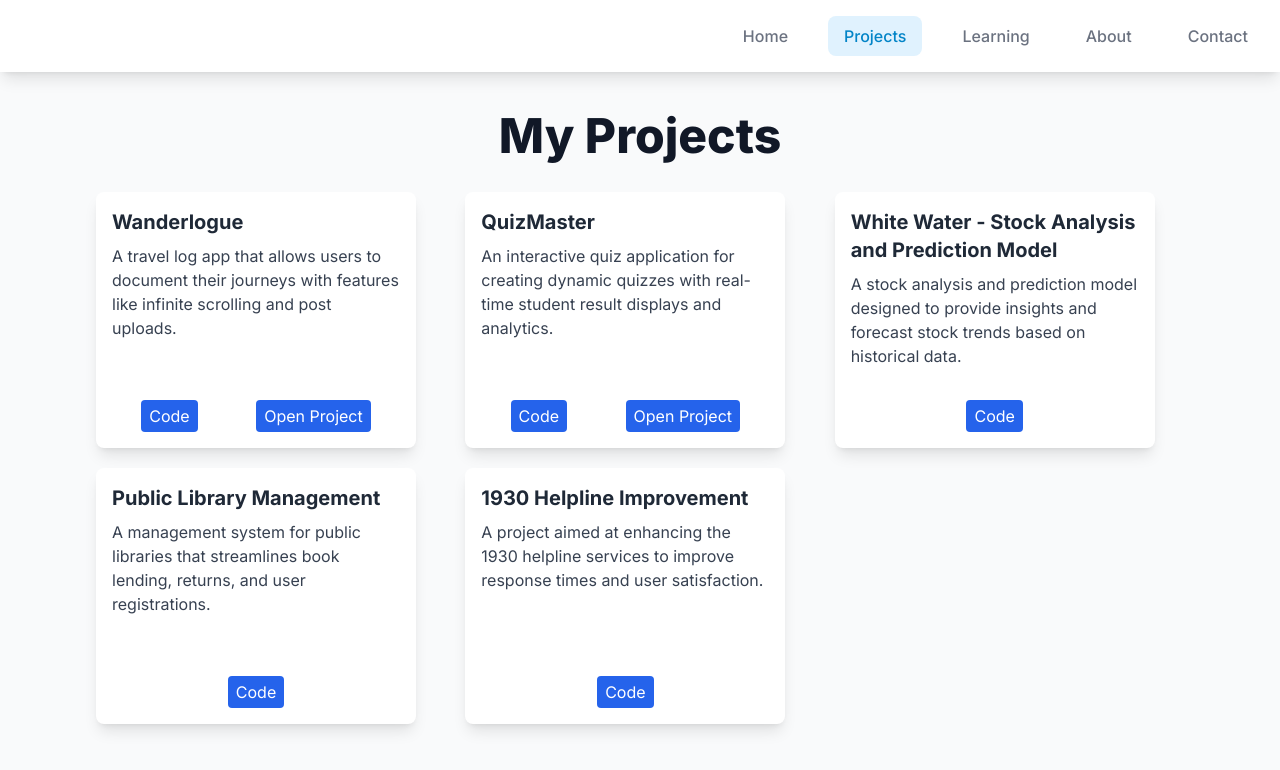
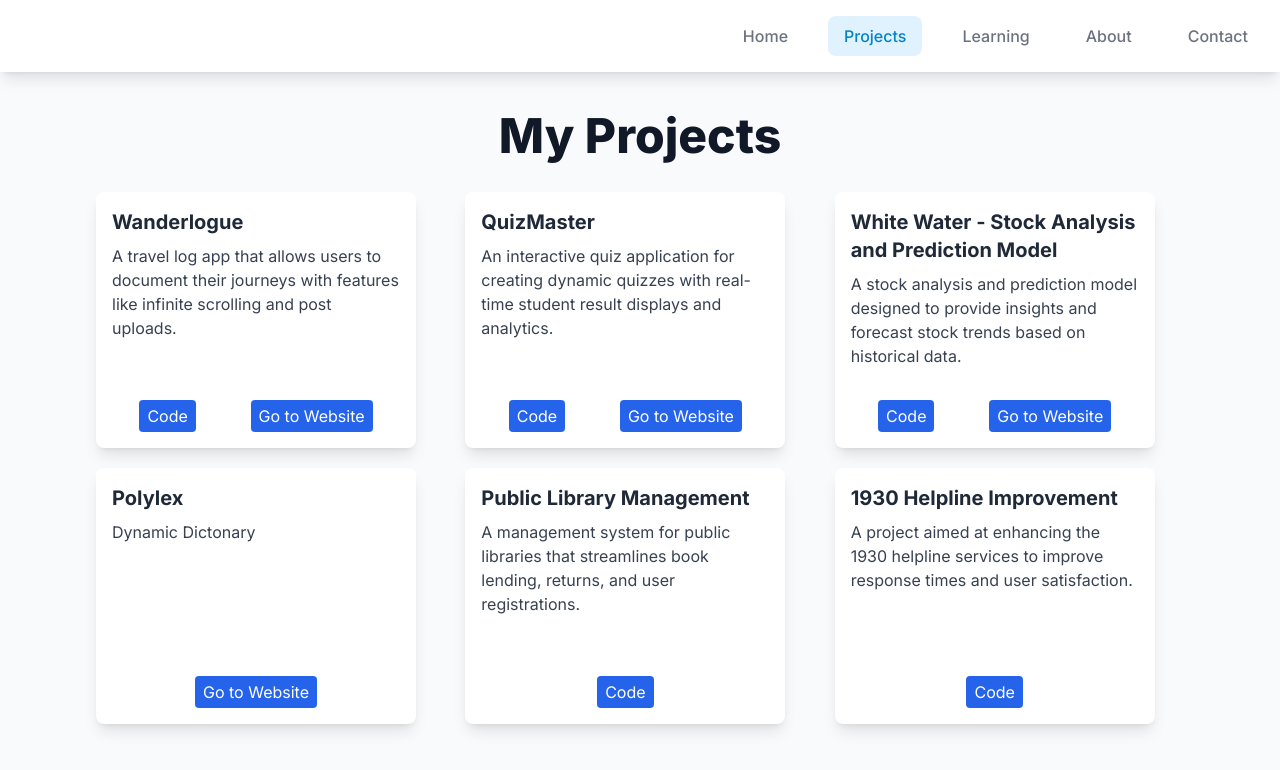
Before and after one commit to ANGELKORADIYA/angel-koradiya-portfolio, a Next.js app: page /projects in a window 1280 px wide. Shown: the top 770 px of the page. Built offline with nearby package versions, Linux system fonts and the light colour scheme.

Commit message:
updated links

```diff
--- a/app/layout.js
+++ b/app/layout.js
@@ -27,7 +27,7 @@ export const metadata = {
     images: [siteConfig.image],
   },
   icons: {
-    icon: "/favicon.ico",
+    icon: siteConfig.icon,
   },
   verification: {
     google: siteConfig.googleVerification,
--- a/app/page.js
+++ b/app/page.js
@@ -4,14 +4,14 @@ const dataStructuresAndAlgorithms = {
   title: "Competitive Programming",
   resources: [
     {
+      name: "LeetCode",
+      link: "https://leetcode.com/u/Angel_Koradiya/",
+      logo: "https://cdn-icons-png.flaticon.com/512/3296/3296814.png",
+    },
+    {
       name: "Coding Ninja",
       link: "https://www.naukri.com/code360/profile/angelkoradiya",
       logo: "https://cdn-icons-png.flaticon.com/512/6058/6058350.png",
-    },
-    {
-      name: "LeetCode",
-      link: "https://leetcode.com/u/Angel_Koradiya/",
-      logo: "https://cdn-icons-png.flaticon.com/512/3296/3296814.png",
     },
     {
       name: "HackerRank",
@@ -24,12 +24,12 @@ const dataStructuresAndAlgorithms = {
 const connectWithMe = [
   {
     name: "GitHub",
-    link: "https://github.com/angel-koradiya",
+    link: "https://github.com/angelkoradiya",
     logo: "https://cdn-icons-png.flaticon.com/512/25/25231.png",
   },
   {
     name: "LinkedIn",
-    link: "https://linkedin.com/in/angelkoradiya",
+    link: "https://linkedin.com/in/angel-koradiya",
     logo: "https://cdn-icons-png.flaticon.com/512/61/61109.png",
   },
   {
--- a/app/projects/page.js
+++ b/app/projects/page.js
@@ -7,7 +7,7 @@ const projects = [
     title: 'Wanderlogue',
     description: 'A travel log app that allows users to document their journeys with features like infinite scrolling and post uploads.',
     link: 'https://wanderlogues.vercel.app/', // Update with the actual link
-    link2: 'https://github.com/AngelKoradiya/newwanderlogue',
+    link2: 'https://github.com/ANGELKORADIYA/Wanderlogue',
   },
   {
     title: 'QuizMaster',
@@ -18,7 +18,14 @@ const projects = [
   {
     title: 'White Water - Stock Analysis and Prediction Model',
     description: 'A stock analysis and prediction model designed to provide insights and forecast stock trends based on historical data.',
-    link2: 'https://github.com/AngelKoradiya/white_water',
+    link: 'https://black-waters.vercel.app/',
+    link2: 'https://github.com/ANGELKORADIYA/white-water-analysis',
+  },
+  {
+    title: 'Polylex',
+    description: 'Dynamic Dictonary',
+    link: 'https://polylex.vercel.app/',
+    // link2: 'https://github.com/ANGELKORADIYA/Polylex',
   },
   {
     title: 'Public Library Management',
@@ -57,7 +64,7 @@ export default function Projects() {
                   className="bg-blue-600 text-white px-2 py-1 rounded hover:bg-blue-700 transition"
                   onClick={() => window.open(project.link, '_blank')}
                   >
-                  Open Project
+                  Go to Website
                 </button>
                 }
               </div>
--- a/lib/siteConfig.js
+++ b/lib/siteConfig.js
@@ -8,8 +8,8 @@ export const siteConfig = {
   // Google Search Console verification token
   googleVerification: "aGp62jBifynoYozqe-t1xZ1JbxB0QM64Kzz5JJjio8o",
   // Use local path so Next.js metadata and structured data reference the local asset
-  // Ensure `logo.svg` is served from the public folder (public/logo.svg)
   image: "/logo.png",
+  icon: "/favicon.ico",
   author: {
     name: "Angel Koradiya",
     jobTitle: "Web Developer",
```
